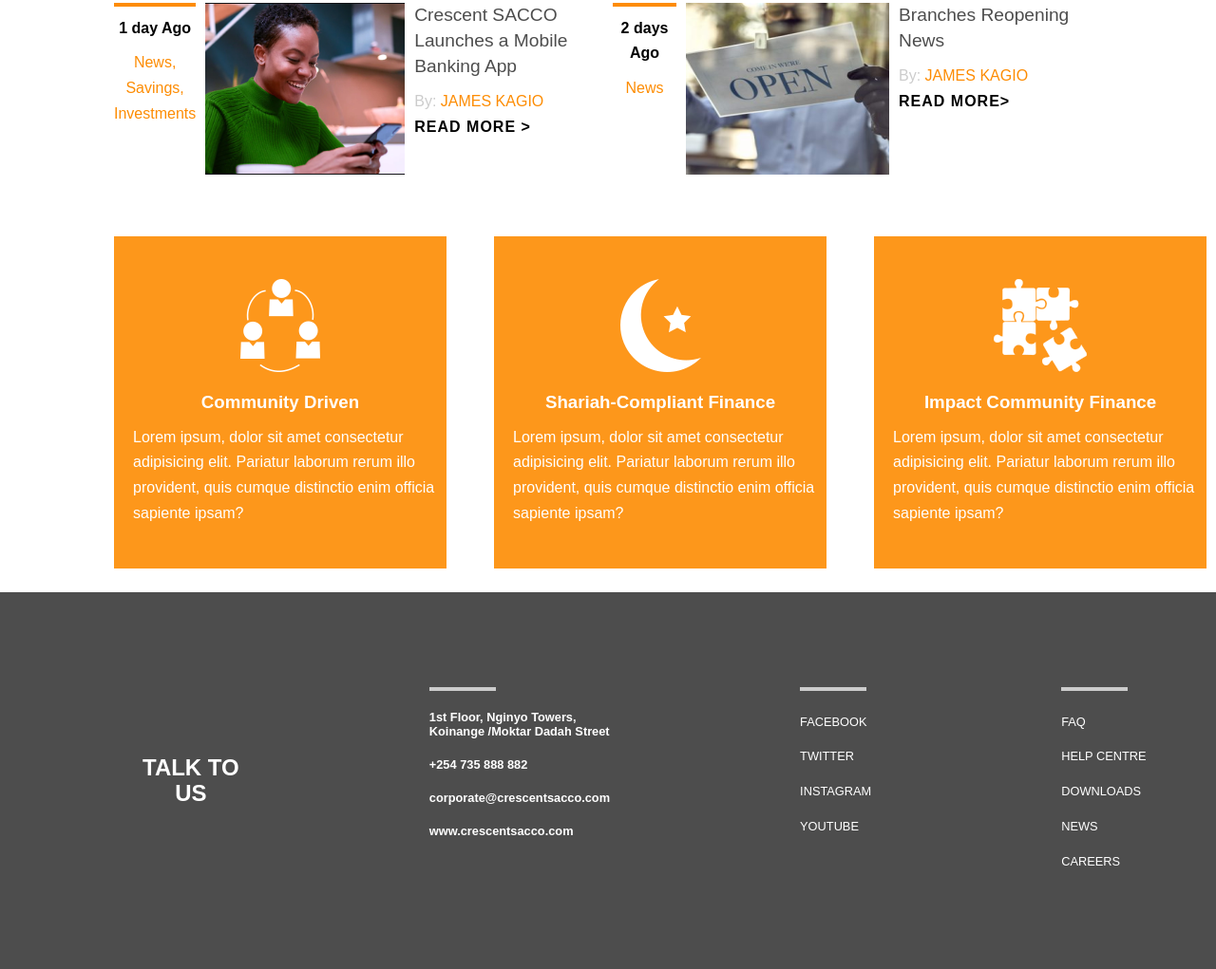
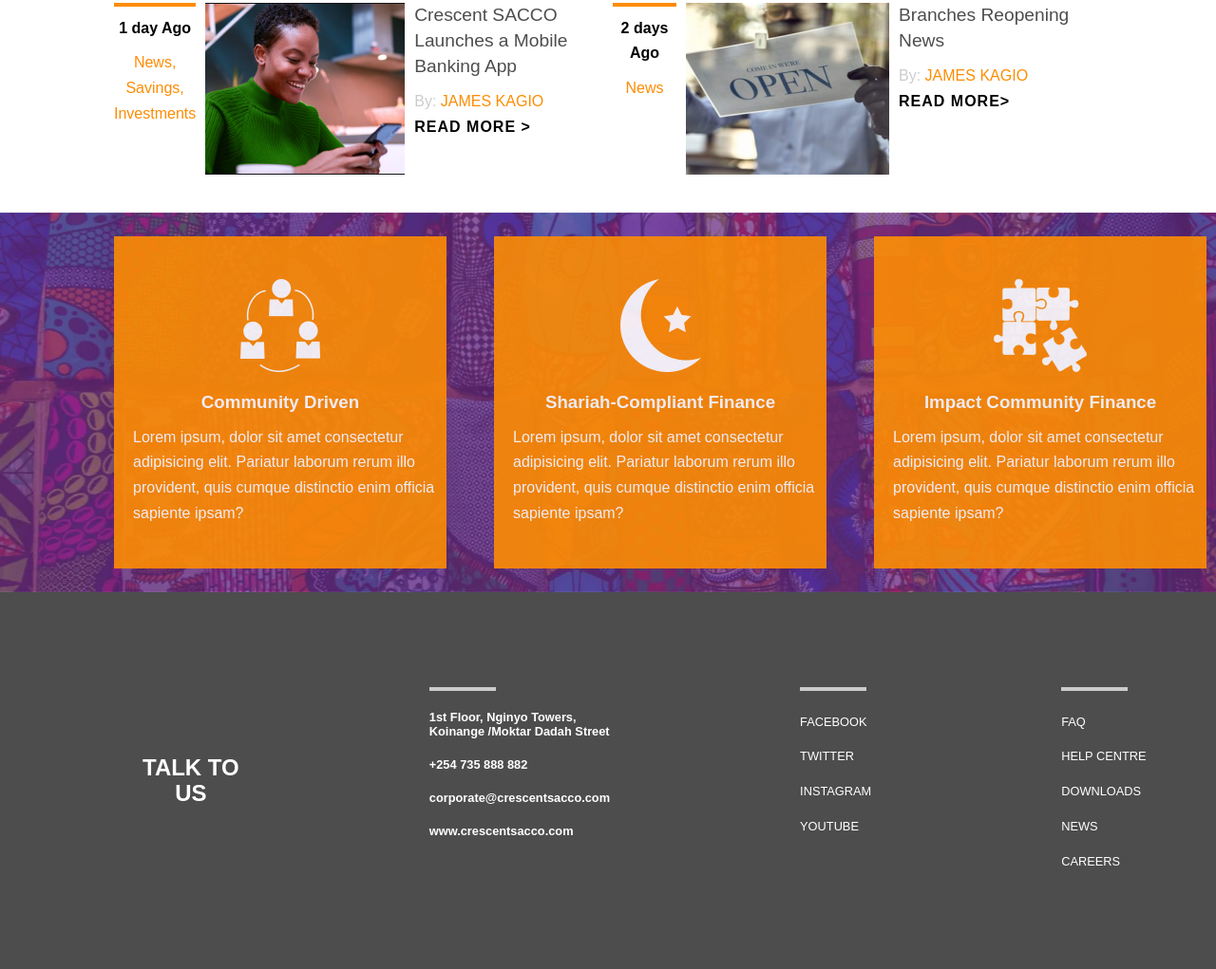
Before and after one commit to advertronics/advertronicsSite, a plain HTML site: page Index.html in a window 1280 px wide. Shown: the part 1739-2760 px from the top of the page at 95% size. Drawn offline with Linux system fonts and the light colour scheme.

Commit message:
Update style.css

```diff
--- a/style.css
+++ b/style.css
@@ -739,7 +739,7 @@ nav #navMain input {
 #coreValues{
     width: 100%;
     height:400px;
-    background-image: url("../img/coreValueBg.webp");
+    background-image: url("../coreValueBg.webp");
     background-size: cover;
     background-repeat: no-repeat;
     background-position: center;
```
